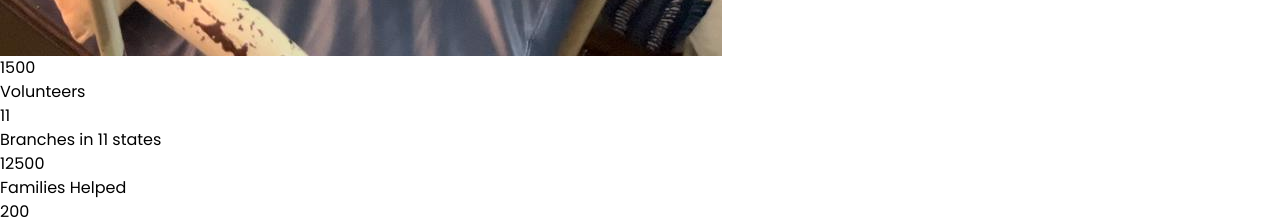
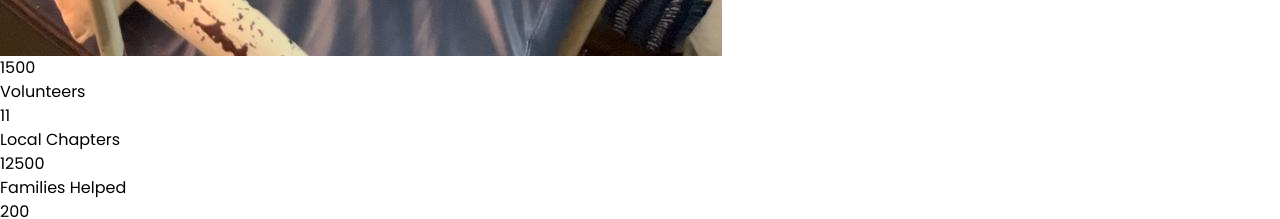
Before and after one commit to Ex-Rockstar/SeyalFoundation, a React (Vite) app: page / in a window 1280 px wide. Shown: the part 3880-4099 px from the top of the page. Built offline with nearby package versions, Linux system fonts and the light colour scheme.

Commit message:
Made some changes to the home page

```diff
--- a/src/Components/Home/About.jsx
+++ b/src/Components/Home/About.jsx
@@ -106,7 +106,7 @@ const About = () => {
                 initial="hidden"
                 animate={sectionInView ? 'visible' : 'hidden'}
                 variants={slideInFromBottom}
-                className="grid grid-cols-2 gap-4 text-center md:grid-cols-5 lg:ml-20"
+                className="grid grid-cols-2 gap-4 text-center md:grid-cols-5 lg:ml-[3cm]"
             >
                 <div className="font-medium text-[#8b4513]">
                     <NumberAnimation value={1500} duration={2} isVisible={sectionInView} />
@@ -114,7 +114,7 @@ const About = () => {
                 </div>
                 <div className="font-medium text-[#8b4513]">
                     <NumberAnimation value={11} duration={2} isVisible={sectionInView} />
-                    <p className="font-medium text-gray-700">Branches in 11 states</p>
+                    <p className="font-medium text-gray-700">Local Chapters</p>
                 </div>
                 <div className="font-medium text-[#8b4513]">
                     <NumberAnimation value={12500} duration={2} isVisible={sectionInView} />
```
